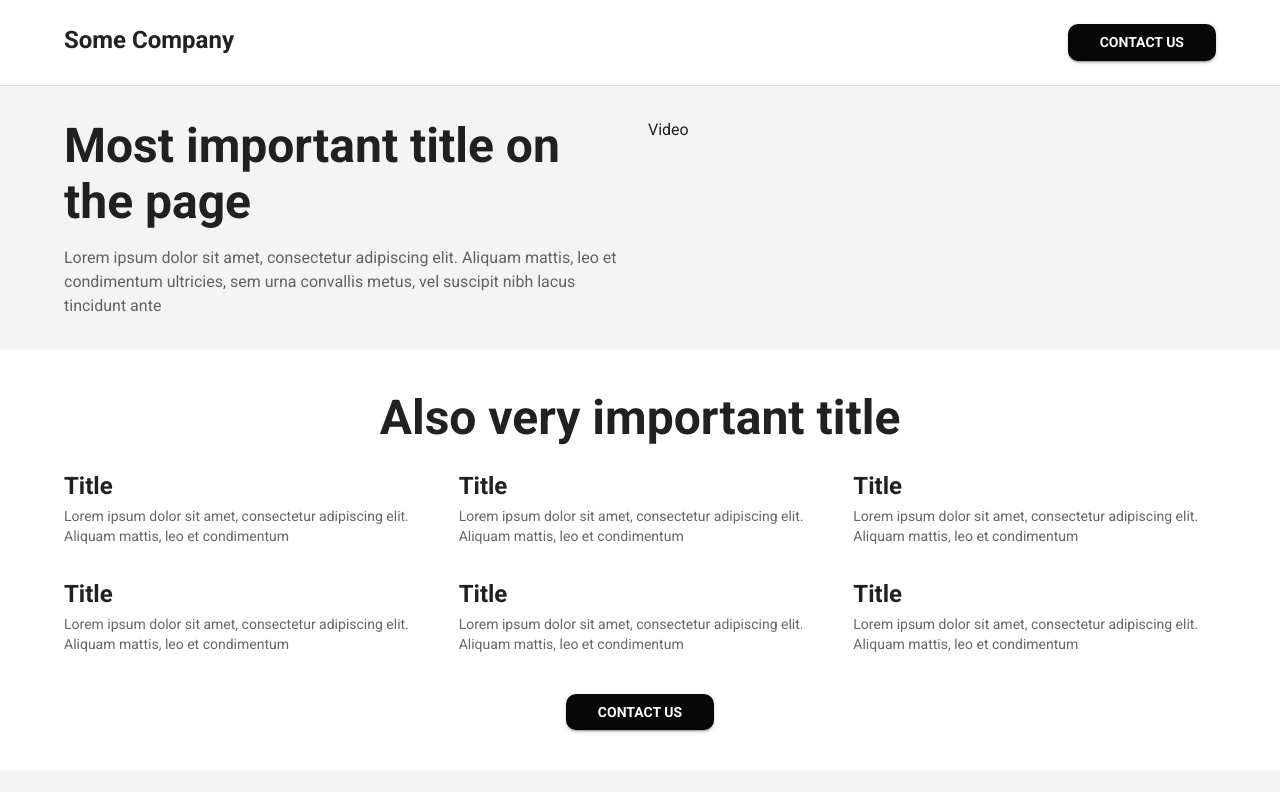
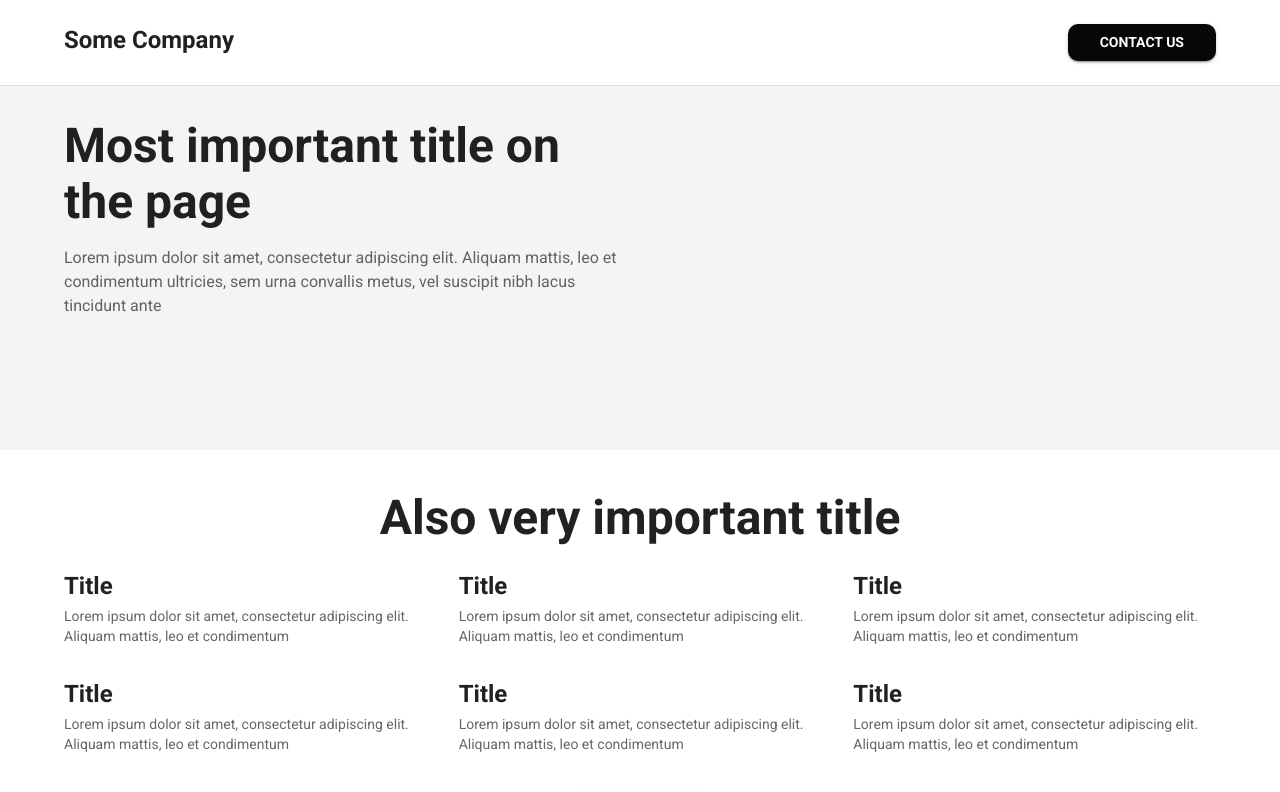
Before and after one commit to LeMane1/cadex-test, a Next.js app: page / in a window 1280 px wide. Shown: the top 792 px of the page. Built offline with nearby package versions, Linux system fonts and the light colour scheme; what @mui/material-nextjs would draw is missing.

Commit message:
fixed Header position, added HeroVideo

```diff
--- a/src/app/layout.tsx
+++ b/src/app/layout.tsx
@@ -3,6 +3,7 @@ import "@/styles/globals.css";
 import Providers from "@/lib/Providers";
 import Header from "@/components/header";
 import Footer from "@/components/footer";
+import {Box} from "@mui/material";
 
 export const metadata: Metadata = {
   title: "Home",
--- a/src/components/app-components/hero-section/ui/HeroSection.tsx
+++ b/src/components/app-components/hero-section/ui/HeroSection.tsx
@@ -1,5 +1,6 @@
 import {Box, Grid, Stack, Typography} from "@mui/material";
 import ContainerLayout from "@/lib/ContainerLayout";
+import HeroVideo from "@/components/app-components/hero-section/ui/HeroVideo";
 
 export default function HeroSection(){
   return (
@@ -12,7 +13,7 @@ export default function HeroSection(){
       }}>
       <ContainerLayout>
         <Grid container spacing={2}>
-          <Grid size={{ xs: 12, sm: 6}}>
+          <Grid size={{ xs: 12, sm: 12, md: 6 }}>
             <Stack direction={'column'} spacing={2}>
               <Typography
                 variant='h1'
@@ -30,8 +31,8 @@ export default function HeroSection(){
             </Stack>
           </Grid>
 
-          <Grid size={{ xs: 12, sm: 6}}>
-            <p>Video</p>
+          <Grid size={{ xs: 12, sm: 12, md: 6 }}>
+            <HeroVideo/>
           </Grid>
         </Grid>
       </ContainerLayout>
--- /dev/null
+++ b/src/components/app-components/hero-section/ui/HeroVideo.tsx
@@ -0,0 +1,16 @@
+'use client'
+
+import dynamic from 'next/dynamic'
+const ReactPlayer = dynamic(() => import("react-player/lazy"), { ssr: false });
+
+export default function HeroVideo() {
+  return (
+    <div suppressHydrationWarning>
+      <ReactPlayer
+        url='https://www.youtube.com/watch?v=dQw4w9WgXcQ'
+        height='300px'
+        width='100%'
+      />
+    </div>
+  )
+}
--- a/src/components/header/ui/Header.tsx
+++ b/src/components/header/ui/Header.tsx
@@ -6,7 +6,10 @@ export default function Header() {
   return (
       <Box component='header' sx={{
         position: 'sticky',
+        top: 0,
+        zIndex: 10,
         borderBottom: '1px solid var(--border-color)',
+        backgroundColor: 'var(--background)',
       }}>
         <ContainerLayout
           sx={{
--- a/src/styles/globals.css
+++ b/src/styles/globals.css
@@ -8,7 +8,6 @@
 html,
 body {
   max-width: 100vw;
-  overflow-x: hidden;
 }
 
 body {
```
